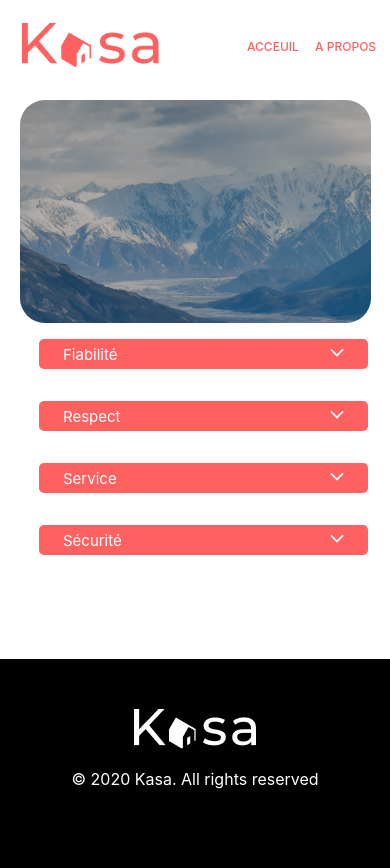
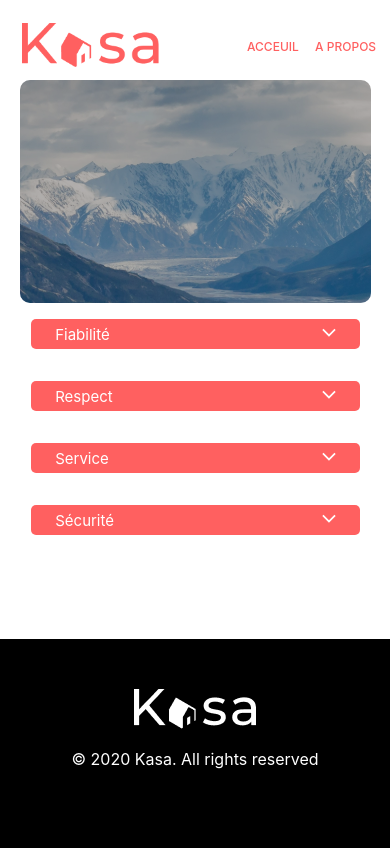
Before and after one commit to AndyRama/P11Training, a React (Create React App) app: page /About in a window 390 px wide. Built offline with nearby package versions, Linux system fonts and the light colour scheme.

Commit message:
[enhancement] add responsive for card product in page home

```diff
--- a/src/components/Banner/Banner.scss
+++ b/src/components/Banner/Banner.scss
@@ -5,6 +5,7 @@
   margin-top: 20px;
   height: 223px;
   left: 5%;
+  top: 0.7%;
 
   img {
     border-radius: 25px;
@@ -24,14 +25,68 @@
   }
 
   &__text {
+    color: white;
     position: absolute;
-    top: 20%;
-    left: 30%;
-    font-weight: 500;
+    top: 50%;
+    left: 50%;
+    justify-content: center;
+    transform: translate(-50%,-50%);
+    margin-top: 0;
     font-size: 48px;
     display: flex;
-    align-items: flex-end ;
-    color: white;
+    font-weight: 500;
   }
 
 }
+
+@media screen and (max-width: 768px) {
+  .banner {
+    margin: 0 0px;
+
+    &.about {
+      height: 100%;
+    }
+
+    h1 {
+      color: white;
+      position: absolute;
+      top: 50%;
+      left: 30%;
+      font-size: 36px;
+      font-weight: normal;
+      margin-left: 8px;
+      width: 340px;
+    }
+
+    img {
+      border-radius:10px;
+    }
+  }
+}
+
+@media screen and (max-width: 650px) {
+  .banner {
+    height: 111px;
+    border-radius: 10px;
+
+    &.about {
+      height: 223px;
+    }
+
+    &__img {
+      height: 100%;
+
+    }
+
+    h1 {
+      color: white;
+      position: absolute;
+      top: 50%;
+      left: 30%;
+      font-size: 24px;
+      font-weight: 500;
+      margin-left: 24px;
+      width: 222px;
+    }
+  }
+}
--- a/src/components/Collapse/Collapse.scss
+++ b/src/components/Collapse/Collapse.scss
@@ -1,5 +1,5 @@
 .list-item {
-  width: 80%;
+  width: 90%;
   height: 48px;
   background-color: #FF6060;
   margin: 0 auto;
@@ -32,7 +32,7 @@
   width: 80%;
   position: relative;
   // top: -30px;
-  left: 10%;
+  left: 8%;
 
   li {
     margin: 32px 0;
--- a/src/pages/Home/Home.scss
+++ b/src/pages/Home/Home.scss
@@ -46,3 +46,18 @@
   top: 83%;
   bottom: 0;
 }
+
+@media screen and (max-width: 650px) {
+  .logements-wrapper {
+    background-color: white;
+    width: 96%;
+    padding: 0 0px;
+    margin-top: 0px!important;
+
+    .logements-box {
+      height: 255px;
+      width: 100%;
+      border-radius: 10px;
+    }
+  }
+}
```
